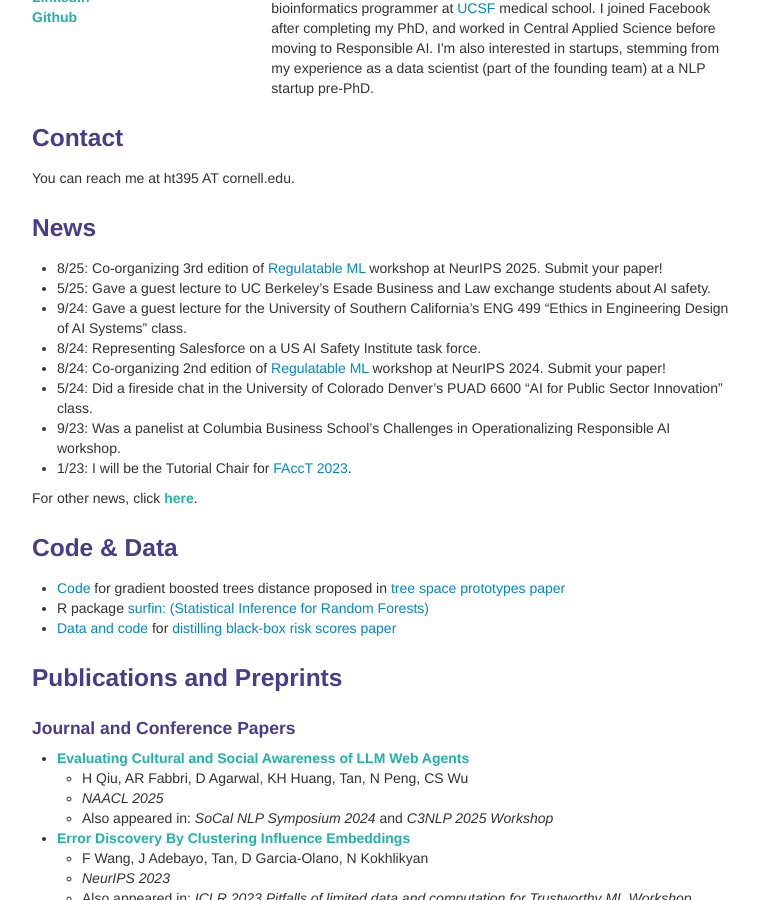
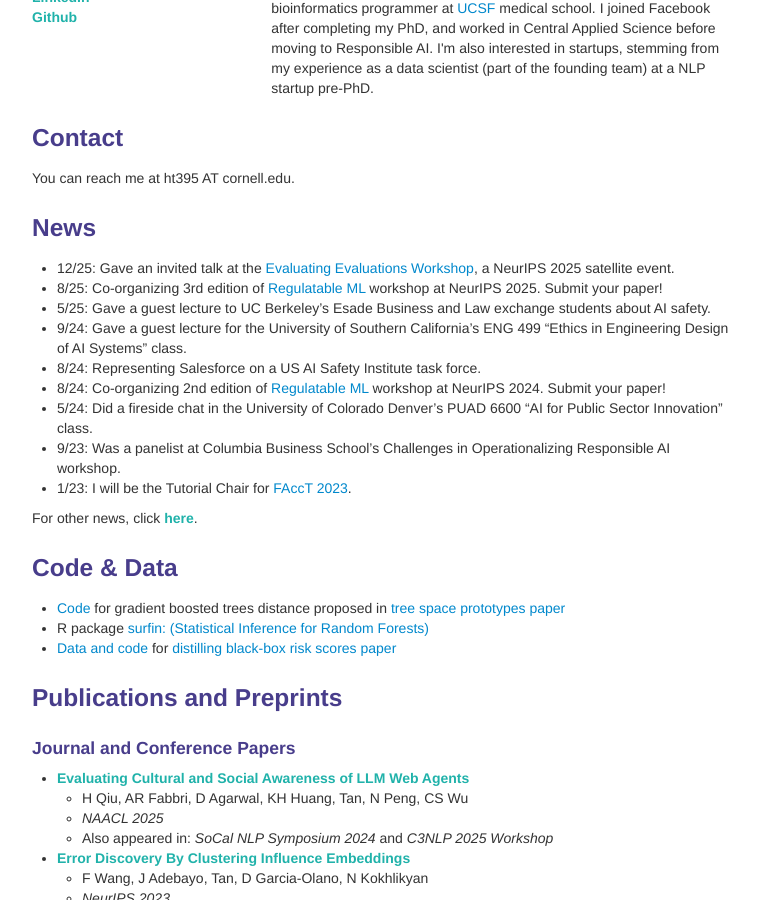
Before and after one commit to shftan/shftan.github.io, a Jekyll site: the page built from index.md, in a window 1280 px wide and 900 px high, scrolled down 324 px. Shown: the whole window, without its empty margins (258-1017 px from the left). Built offline with Jekyll 4.4.1, drawn with Linux system fonts in a browser that asks for light colours.

Commit message:
Update index.md

```diff
--- a/index.md
+++ b/index.md
@@ -32,8 +32,9 @@ You can reach me at ht395 AT cornell.edu.
 
 <div class="row-fluid" id="news"><h3>News</h3>
 </div>
+- 12/25: Gave an invited talk at the [Evaluating Evaluations Workshop](https://evalevalai.com/events/workshop-2025/), a NeurIPS 2025 satellite event.
 - 8/25: Co-organizing 3rd edition of [Regulatable ML](https://regulatableml.github.io/) workshop at NeurIPS 2025. Submit your paper!
-- 5/25: Gave a guest lecture to  UC Berkeley's Esade Business and Law exchange students about AI safety.
+- 5/25: Gave a guest lecture to UC Berkeley's Esade Business and Law exchange students about AI safety.
 - 9/24: Gave a guest lecture for the University of Southern California's ENG 499 "Ethics in Engineering Design of AI Systems" class.
 - 8/24: Representing Salesforce on a US AI Safety Institute task force.
 - 8/24: Co-organizing 2nd edition of [Regulatable ML](https://regulatableml.github.io/) workshop at NeurIPS 2024. Submit your paper!
```
